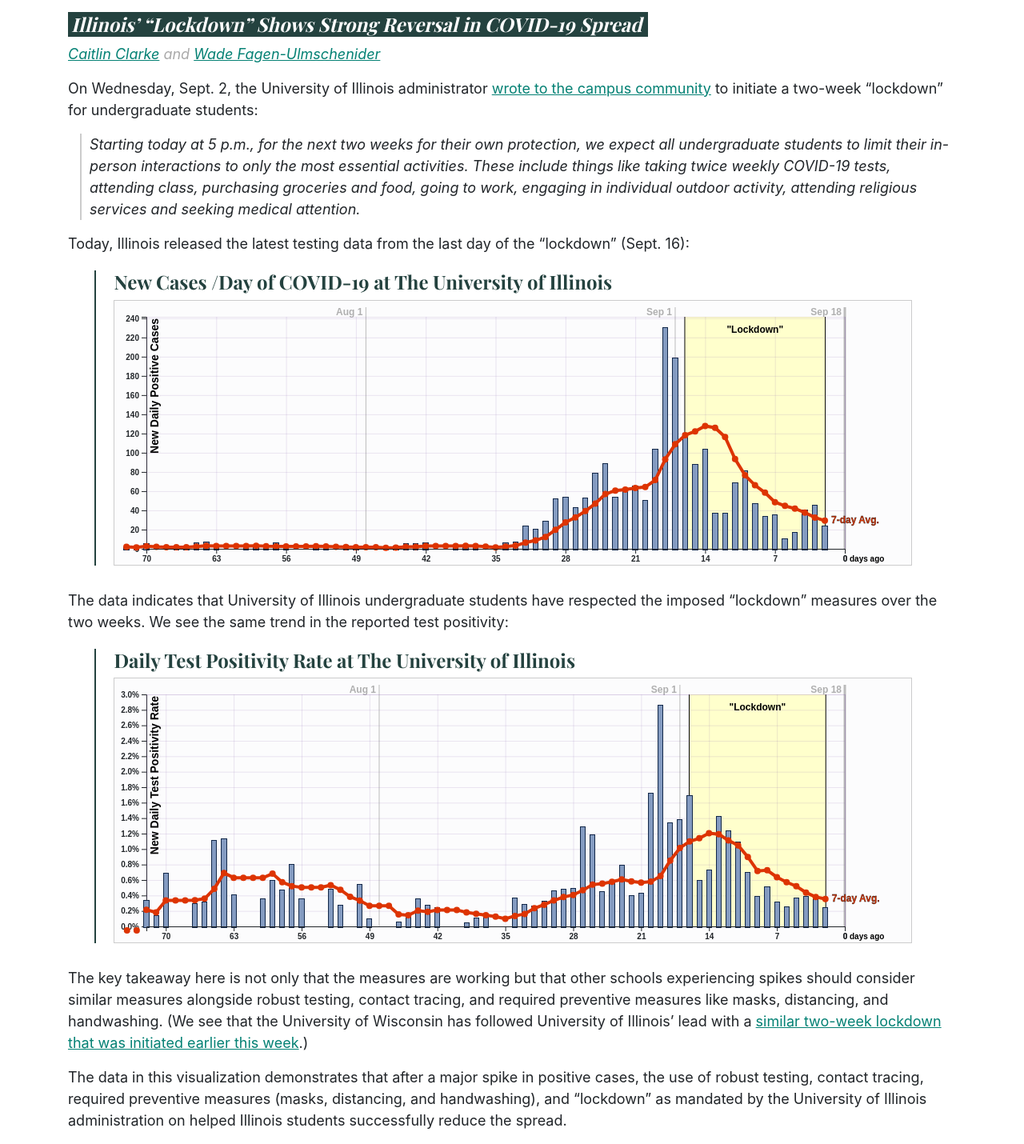
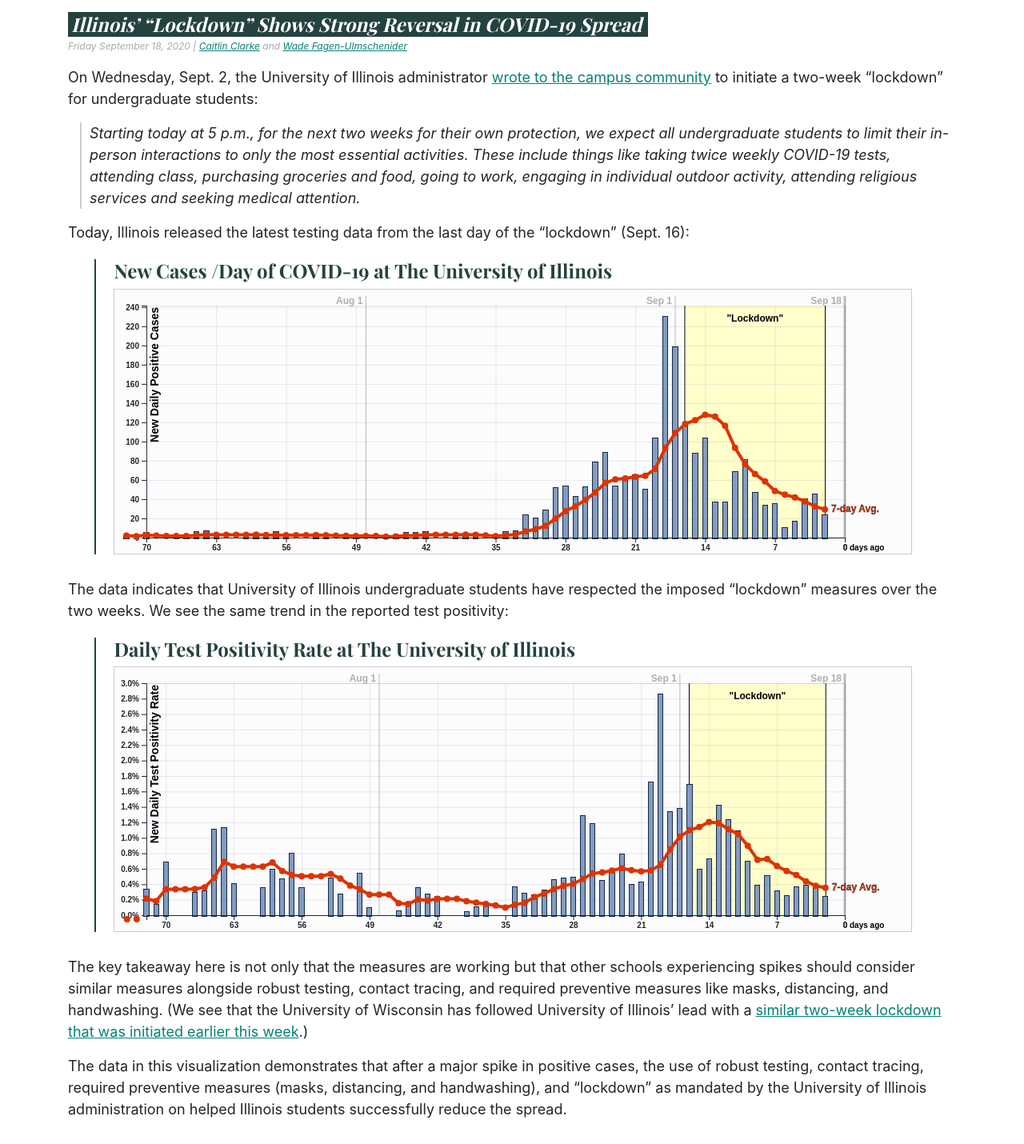
Before and after one commit to wadefagen/waf.cs.illinois.edu, a Jekyll site: the page built from collections/_covid-analysis/2020-09-18/index.md, in a window 1280 px wide. Shown: the whole page at 80% size. Built offline with Jekyll 4.4.1, drawn with Linux system fonts in a browser that asks for light colours; Markdown is read by kramdown in place of the engine named in the settings.

Commit message:
release 9/18 analysis

```diff
--- a/collections/_covid-analysis/2020-09-18/index.md
+++ b/collections/_covid-analysis/2020-09-18/index.md
@@ -16,10 +16,11 @@
 
 <link rel="stylesheet" href="../css.css">
 
+## {{page.title}}
 
-## Illinois' "Lockdown" Shows Strong Reversal in COVID-19 Spread
-<p>
+<p style="margin-top: -5px; font-size: 12px;">
   <i>
+    {{page.date | date: "%A %B %-d, %Y" }} |
     <a href="https://sociology.illinois.edu/directory/profile/vitosky">Caitlin Clarke</a> and <a href="https://waf.cs.illinois.edu/">Wade Fagen-Ulmschenider</a>
   </i>
 </p>
```
Also changed, not shown: other parts of collections/_covid-analysis/2020-09-18/index.md (+2 -2 lines).
